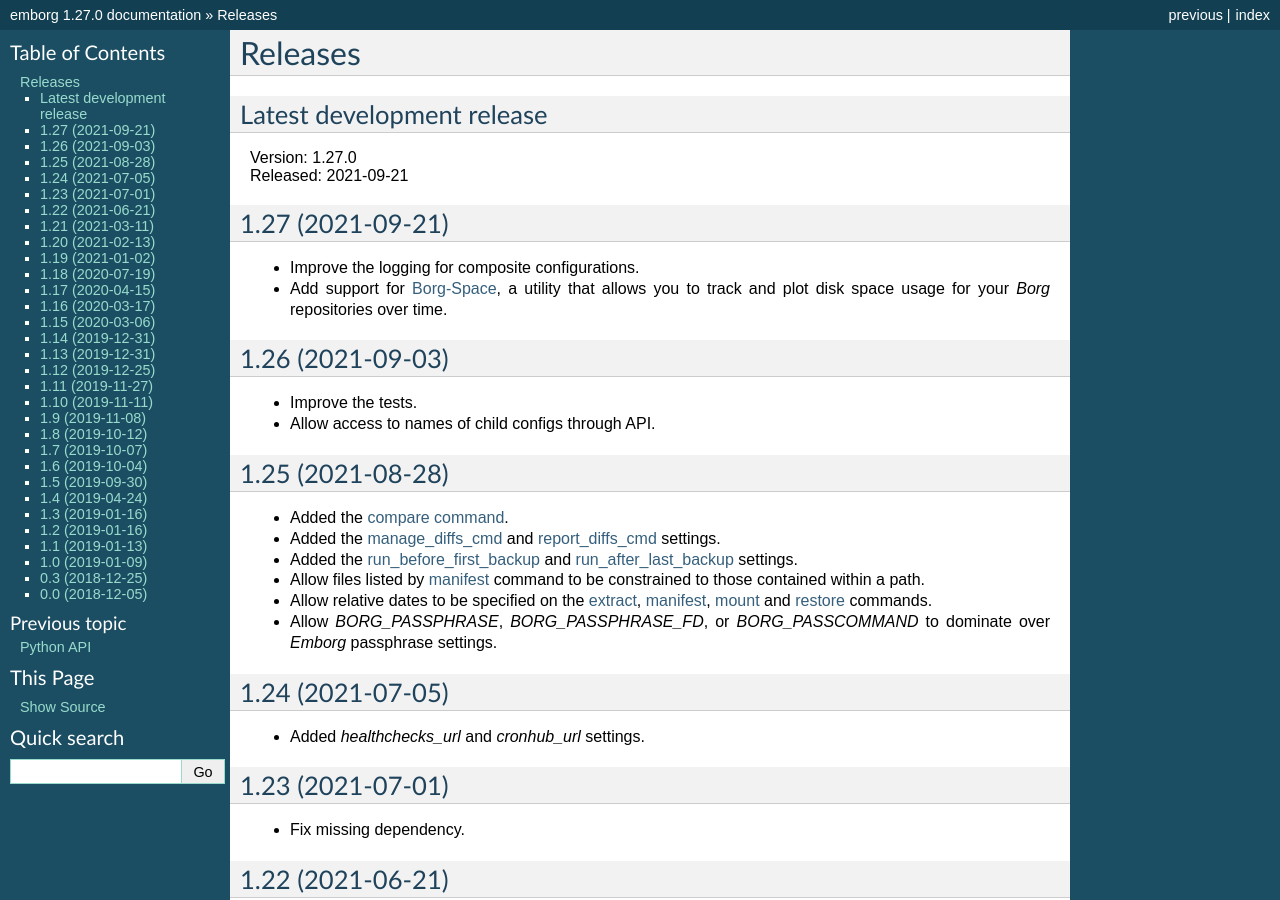
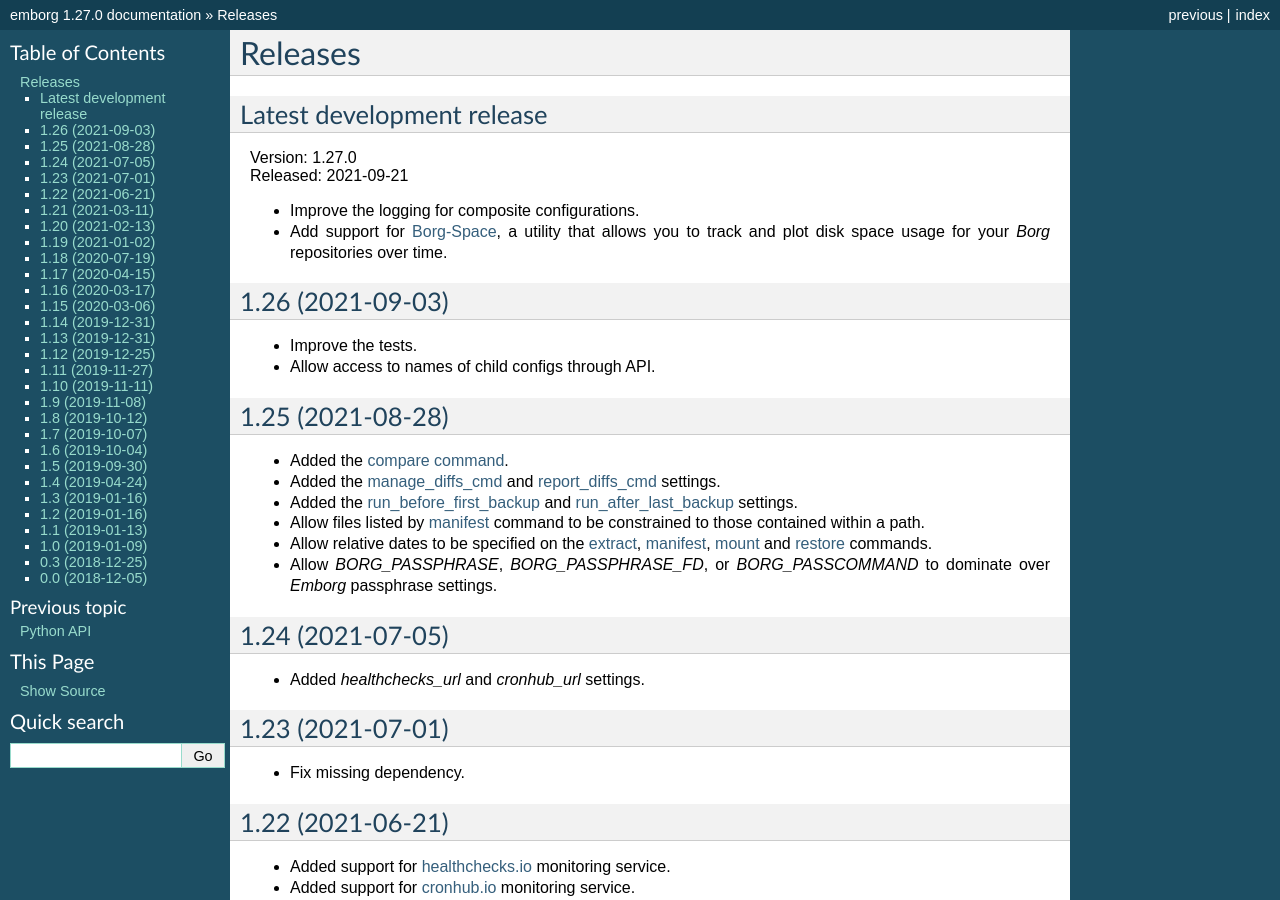
Before and after one commit to KenKundert/emborg, a Sphinx documentation site: the page built from doc/releases.rst, in a window 1280 px wide and 900 px high. Built offline with Sphinx 7.4.7, drawn with Linux system fonts in a browser that asks for light colours.

Commit message:
Revert "update release notes"
This reverts commit 67ff663c853df19a134c01791c0770bf1191dd30.

Premature bump

```diff
--- a/doc/releases.rst
+++ b/doc/releases.rst
@@ -6,14 +6,10 @@ Latest development release
 | Version: 1.27.0
 | Released: 2021-09-21
 
-
-1.27 (2021-09-21)
------------------
 - Improve the logging for composite configurations.
 - Add support for `Borg-Space <https://github.com/KenKundert/borg-space>`_,
   a utility that allows you to track and plot disk space usage for your *Borg*
   repositories over time.
-
 
 1.26 (2021-09-03)
 -----------------
```
